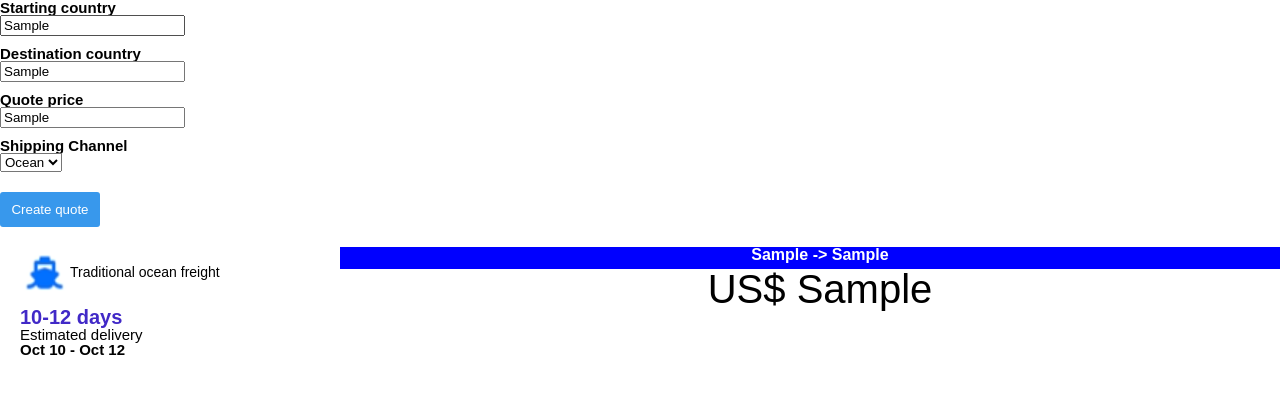
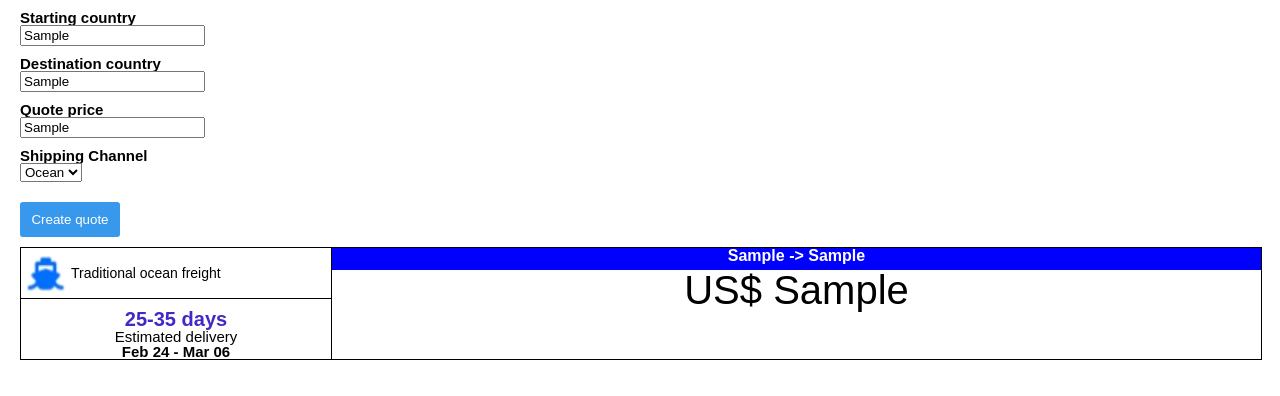
Before and after one commit to JPachecoZ/bookairfreight, a React (Create React App) app: page / in a window 1280 px wide. Both pictures are taken after typing "Sample", "Sample", "Sample" into the empty fields and a click on the button "Create quote". Shown: the top 396 px of the page. Built offline with nearby package versions, Linux system fonts and the light colour scheme.

Commit message:
feat: add logic to display calculated time ranges for delivery

```diff
--- a/src/components/app/App.css
+++ b/src/components/app/App.css
@@ -1,6 +1,8 @@
 .app-container{
   display: flex;
   flex-direction: column;
+  margin: 10px 20px;
+  margin-bottom: 0;
 }
 
 .app-label{
--- a/src/components/app/App.jsx
+++ b/src/components/app/App.jsx
@@ -13,6 +13,8 @@ export function App() {
     "Shipping channel": ""
   })
 
+  const [showQuote, setShowQuote] = useState(false)
+
   const handleSubmit = (event) => {
     event.preventDefault()
     const startingCountry = event.target.elements["Starting country"].value
@@ -27,6 +29,7 @@ export function App() {
       "Quote price": quotePrice,
       "Shipping channel": shippingChannel
     })
+    setShowQuote(true)
   }
 
   return (
@@ -48,7 +51,7 @@ export function App() {
         </label>
         <button className="app-button" type="submit">Create quote</button>
       </form>
-      <Quote quote={quote}/>
+      {showQuote && <Quote quote={quote}/>}
     </div>
   );
 }
--- a/src/components/quote/Quote.css
+++ b/src/components/quote/Quote.css
@@ -2,13 +2,13 @@
     display: grid;
     width: 100%;
     grid-template-columns: 1fr 3fr;
-    margin: 10px 20px;
-    margin-bottom: 0;
+    border: 1px solid;
 }
 
 .quote-price{
     grid-column: 2;
     grid-row: 1 / span 2;
+    border-left: 1px solid;
 }
 
 .quote-header{
@@ -35,6 +35,7 @@
 
 .quote-channel-title{
     display: flex;
+    border-bottom: 1px solid;
 }
 
 .quote-days-delivery{
@@ -54,3 +55,7 @@
     font-family: sans-serif;
     font-weight: bold;
 }
+
+.quote-channel-body{
+    text-align: center;
+}
--- a/src/components/quote/Quote.jsx
+++ b/src/components/quote/Quote.jsx
@@ -1,6 +1,7 @@
 import './Quote.css';
 import boat from '../../assets/boat.png'
 import plane from '../../assets/plane.png'
+import { getDeliveryDaysRange, getFormattedDate } from './hooks';
 
 export function Quote({quote}){
     const from = quote["Starting country"]
@@ -9,6 +10,11 @@ export function Quote({quote}){
     const label = quote["Shipping channel"] === "Ocean" ? "Traditional ocean freight" : "Traditional air freight"
     const logo = quote["Shipping channel"] === "Ocean" ? boat : plane
 
+    const today = new Date().getTime()
+    const {minDays, maxDays} = getDeliveryDaysRange(quote["Shipping channel"])
+    const [minDate, maxDate] = [getFormattedDate(today+86400000*minDays), getFormattedDate(today+86400000*maxDays)]
+
+
     return(
         <div className="quote-container">
             <div className="quote-channel-title">
@@ -16,10 +22,10 @@ export function Quote({quote}){
                 <p className='quote-channel'>{label}</p>
             </div>
 
-            <div>
-                <p className="quote-days-delivery">10-12 days</p>
+            <div className="quote-channel-body">
+                <p className="quote-days-delivery">{`${minDays}-${maxDays} days`}</p>
                 <p className="quote-estimated-delivery">Estimated delivery</p>
-                <p className="quote-delivery-dates">Oct 10 - Oct 12</p>
+                <p className="quote-delivery-dates">{`${minDate} - ${maxDate}`}</p>
             </div>
             <div className='quote-price'>
                 <p className="quote-header">{`${from} -> ${to}`}</p>
--- /dev/null
+++ b/src/components/quote/hooks.js
@@ -0,0 +1,25 @@
+function getRandomNumberBetween(min, max){
+    min = Math.ceil(min)
+    max = Math.floor(max)
+    return Math.floor(Math.random() * (max - min + 1) + min)
+}
+
+export function getDeliveryDaysRange(type){
+    const [startMin, startMax, endMin, endMax] = type === "Ocean" ? [25, 30, 5, 10] : [3, 7, 2, 4]
+    const minDays = getRandomNumberBetween(startMin, startMax)
+    const maxDays = minDays + getRandomNumberBetween(endMin, endMax)
+
+    console.log(`MinDays: `,minDays)
+    console.log(`MaxDays: `,maxDays)
+    return {
+        minDays,
+        maxDays
+    }
+}
+
+export function getFormattedDate(date){
+    const newDate = new Date(date)
+    const day = newDate.toLocaleString('default', { day: '2-digit' })
+    const month = newDate.toLocaleString('default', { month: 'short' })
+    return `${month} ${day}`
+}
```
